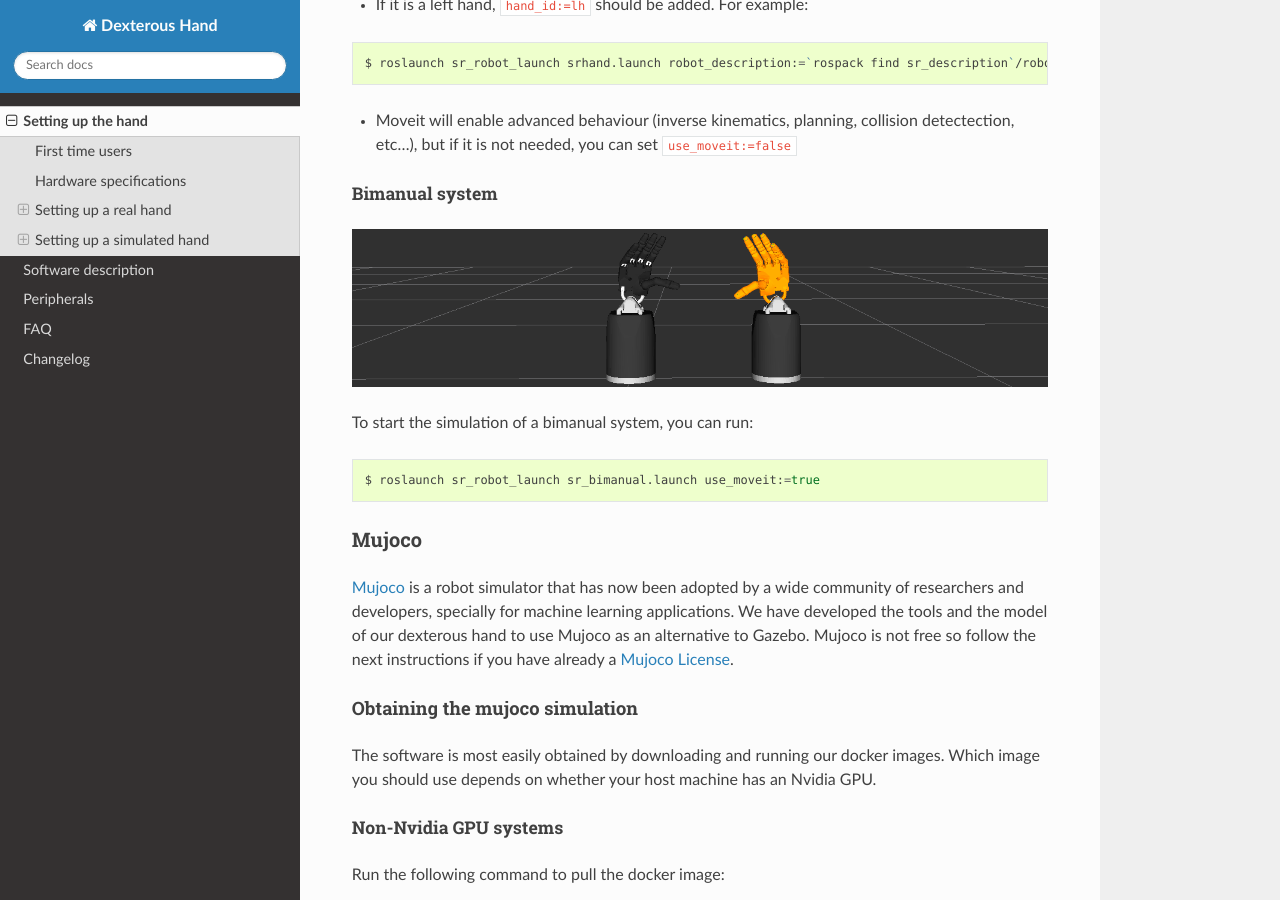
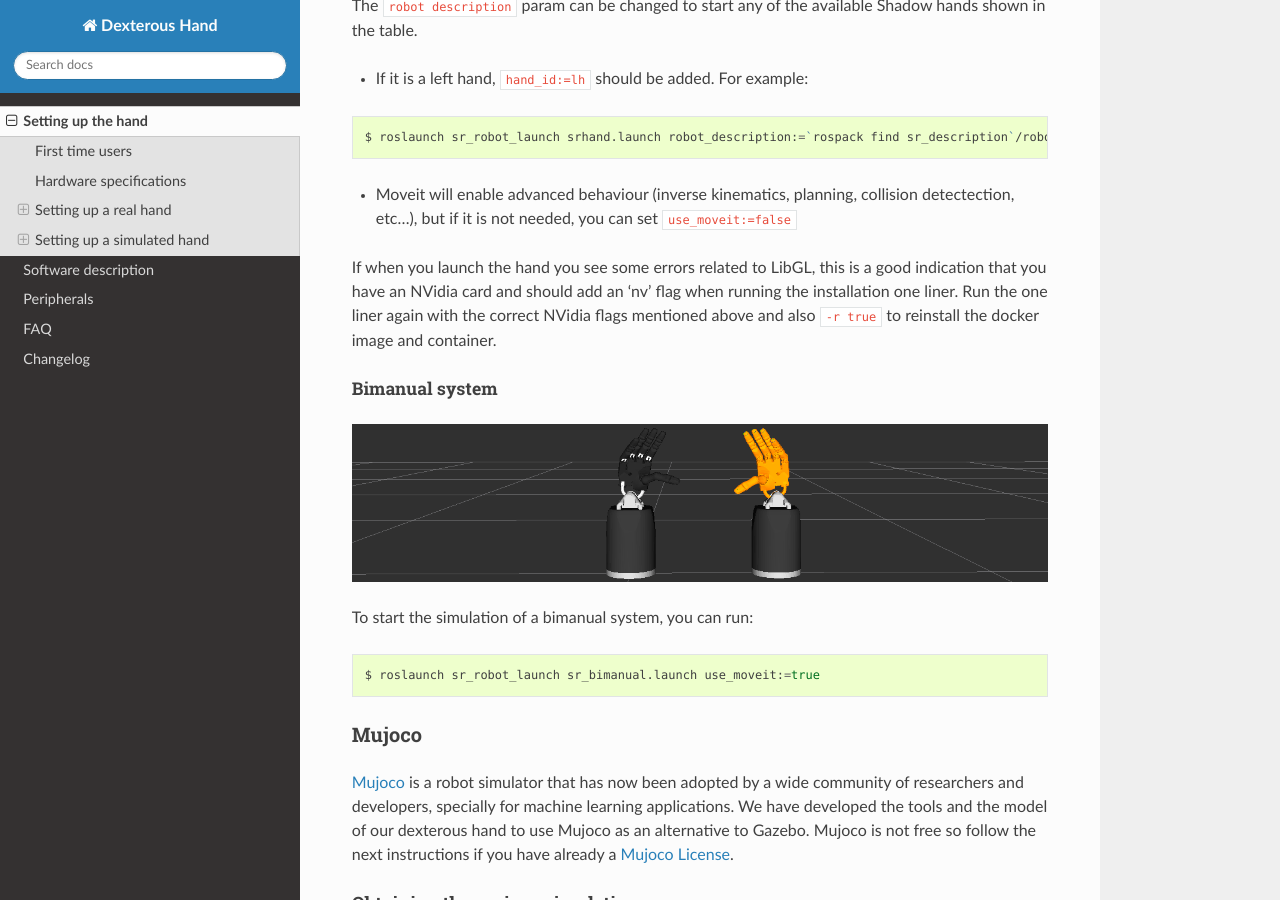
Before and after one commit to shadow-robot/sr_dexterous_hand_documentation, a Sphinx documentation site: the page built from docs/user_guide/1_setting_up_the_hand.md, in a window 1280 px wide and 900 px high, scrolled down 9778 px. Built offline with Sphinx 7.4.7 and the Read the Docs theme 2.0.0, drawn with Linux system fonts in a browser that asks for light colours; some of the changed text lies outside the part shown.

Commit message:
Update 1_setting_up_the_hand.md (#28)
* Update 1_setting_up_the_hand.md

* Update 1_setting_up_the_hand.md

````diff
--- a/docs/user_guide/1_setting_up_the_hand.md
+++ b/docs/user_guide/1_setting_up_the_hand.md
@@ -258,6 +258,8 @@
 ```
 and it will create two desktop icons on your desktop that you can double-click to launch the hand or save the log files from the active containers to your desktop.
 
+If you have an NVidia graphics card, you should add -nv to set the nvidia-docker version. Use ``-nv 1`` or ``-nv 2`` for version 1.0 or 2.0 respectively. Must be used with ``-g true``.
+
 #### Starting a robot simulation
 
 First you need to start the hand container by either doble clicking the icon "Hand_Container" or running the following command:
@@ -340,6 +342,8 @@
 
 * Moveit will enable advanced behaviour (inverse kinematics, planning, collision detectection, etc...), but if it is not needed, you can set ``use_moveit:=false``
 
+If when you launch the hand you see some errors related to LibGL, this is a good indication that you have an NVidia card and should add an 'nv' flag when running the installation one liner. Run the one liner again with the correct NVidia flags mentioned above and also ``-r true`` to reinstall the docker image and container.
+
 ##### Bimanual system
 
 ![desktop_icon](../img/bimanual.png)
````
